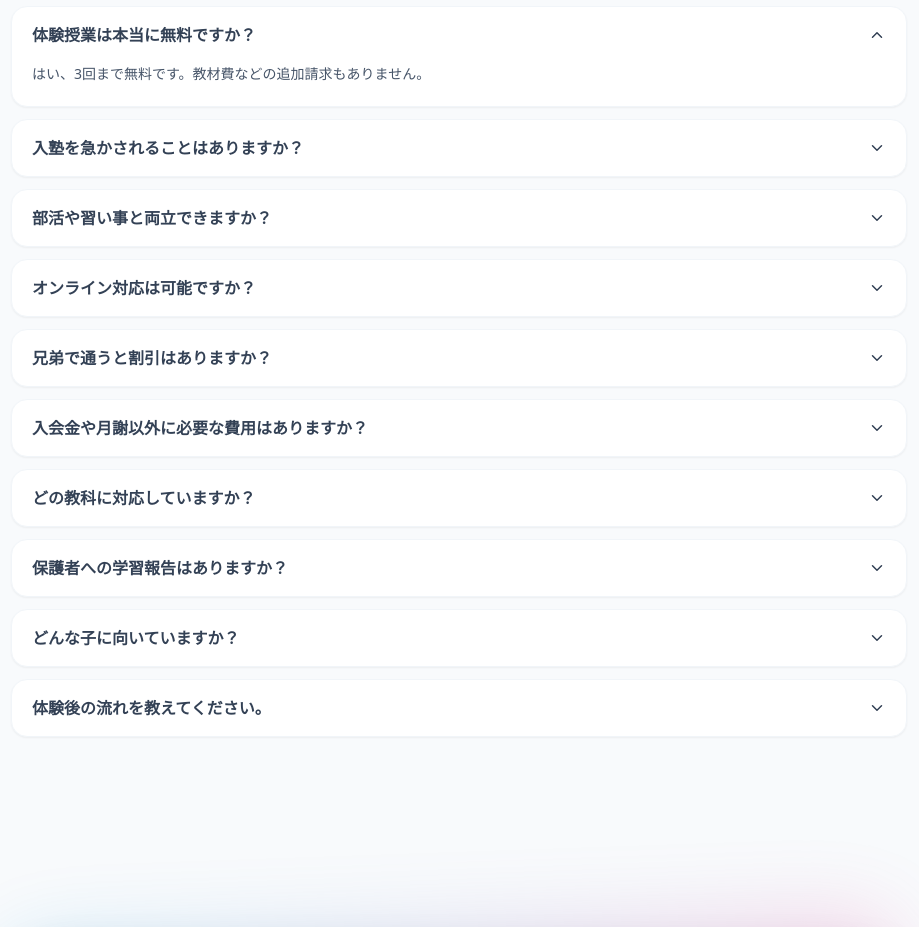
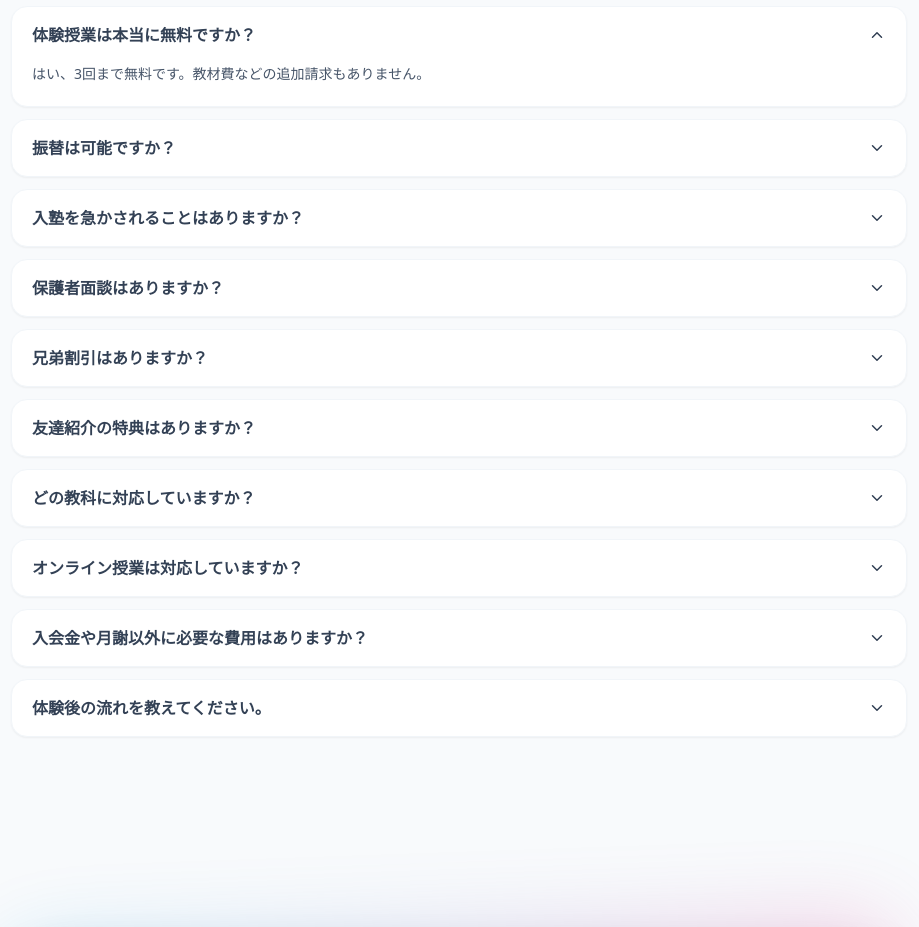
Before and after one commit to ootafusei0420-max/rainbow-website, a React (Vite) app: page / in a window 1280 px wide. Shown: the part 5000-5927 px from the top of the page, without its empty margins (181-1100 px from the left). Built offline with nearby package versions, Linux system fonts and the light colour scheme.

Commit message:
Update FAQ with concrete policy details and discounts

```diff
--- a/src/components/sections/FaqSection.jsx
+++ b/src/components/sections/FaqSection.jsx
@@ -5,14 +5,29 @@ import { SectionTitle } from '../common/SectionTitle';
 
 const FAQ_ITEMS = [
   { q: '体験授業は本当に無料ですか？', a: 'はい、3回まで無料です。教材費などの追加請求もありません。' },
+  { q: '振替は可能ですか？', a: 'はい、前日までにご連絡いただければ振替対応が可能です。' },
   { q: '入塾を急かされることはありますか？', a: '無理な勧誘は行いません。ご家庭の判断を最優先しています。' },
-  { q: '部活や習い事と両立できますか？', a: '時間割の調整や振替対応で、継続しやすい通塾設計を行います。' },
-  { q: 'オンライン対応は可能ですか？', a: '状況に応じてリモート対応も可能です。詳細は面談時に案内します。' },
-  { q: '兄弟で通うと割引はありますか？', a: '兄弟通塾の特典をご用意しています。お問い合わせ時にご確認ください。' },
+  {
+    q: '保護者面談はありますか？',
+    a: 'はい。最低でも年3回は保護者面談を実施しています。定期試験結果や受験相談のため、月1〜2回の面談をご希望されるご家庭にも実際に対応しています。',
+  },
+  {
+    q: '兄弟割引はありますか？',
+    a: 'はい。兄弟でご入会の場合、入会金2万円が無料になります。',
+  },
+  {
+    q: '友達紹介の特典はありますか？',
+    a: 'はい。紹介でご入会された場合、紹介された側は入会金2万円が無料、紹介した側は授業料から5,000円割引となります。',
+  },
+  {
+    q: 'どの教科に対応していますか？',
+    a: '小学生・中学生は5教科に対応可能です。高校生で難関校志望の方は、在籍講師の状況により対応科目が変動するため、まずはお問い合わせください。',
+  },
+  {
+    q: 'オンライン授業は対応していますか？',
+    a: '常時対応可能です。生徒側でZoomまたはGoogle Meetを利用できる環境をご準備いただければ受講できます。',
+  },
   { q: '入会金や月謝以外に必要な費用はありますか？', a: '基本は入会金と月謝のみです。教材が必要な場合は事前にご案内し、同意なく追加費用は発生しません。' },
-  { q: 'どの教科に対応していますか？', a: '主要5教科に対応し、目的に応じて探究型の学習プログラムも選べます。' },
-  { q: '保護者への学習報告はありますか？', a: 'はい、学習進捗や課題を定期的に共有し、ご家庭と連携して学習を進めます。' },
-  { q: 'どんな子に向いていますか？', a: '基礎を固めたいお子さま、受験対策を進めたいお子さま、学習習慣をつけたいお子さまに向いています。' },
   { q: '体験後の流れを教えてください。', a: '体験後に面談を行い、方針にご納得いただけた場合のみ入塾手続きへ進みます。' },
 ];
 
```
